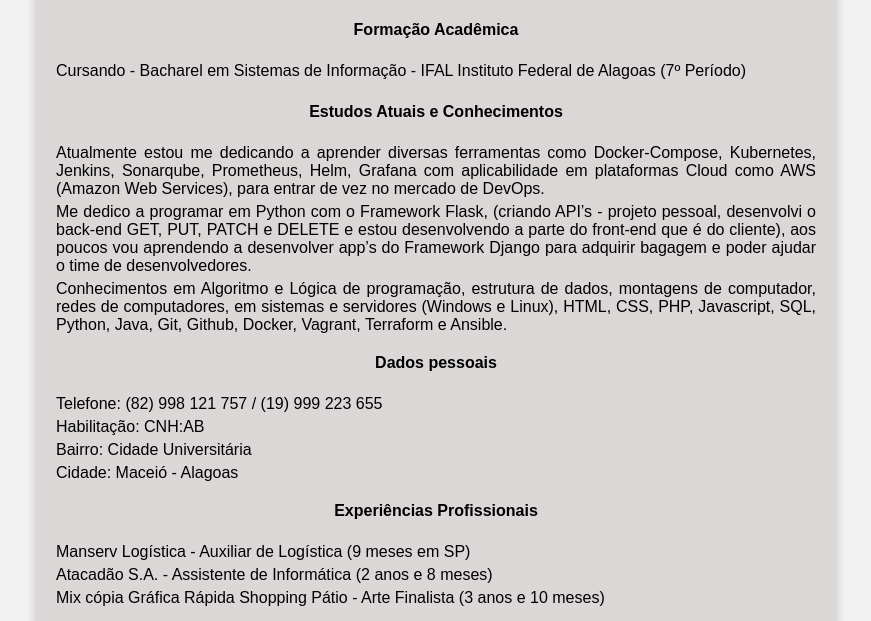
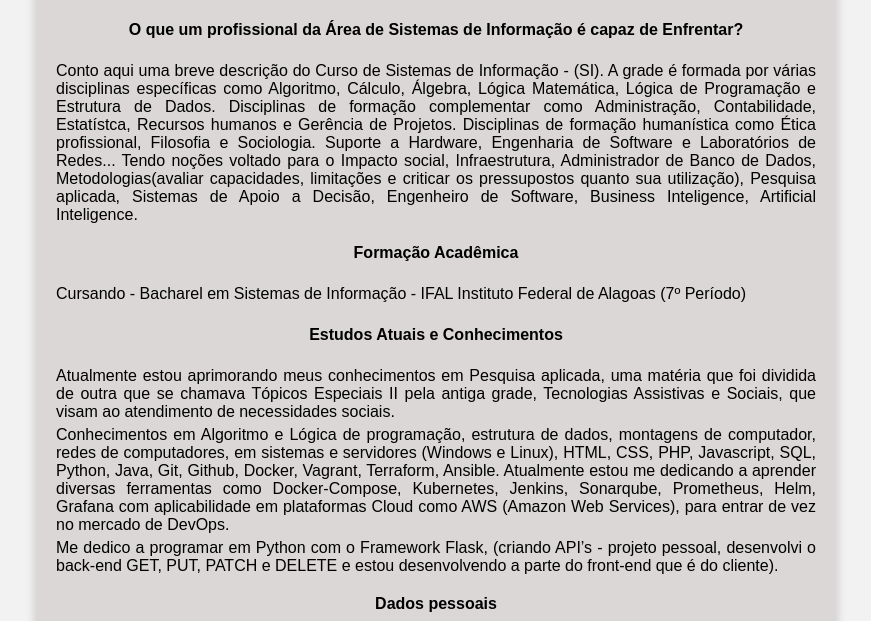
Before and after one commit to cananeadouglas/cananeadouglas.github.io, a plain HTML site: page index.html in a window 1280 px wide. Shown: the part 1471-2092 px from the top of the page, without its empty margins (204-1075 px from the left). Drawn offline with Linux system fonts and the light colour scheme.

Commit message:
Enviado no dia 03.03.2023 para o repositório online.

```diff
--- a/index.html
+++ b/index.html
@@ -29,6 +29,10 @@
           <img src="https://img.shields.io/badge/-LinkedIn-%230077B5?style=for-the-badge&logo=linkedin&logoColor=white" target="_blank"></a>
       </div>
       <br><br>
+      <p align="center">O que um profissional da Área de Sistemas de Informação é capaz de Enfrentar?</p><br>
+      <ul>
+        <li align="justify">Conto aqui uma breve descrição do Curso de Sistemas de Informação - (SI). A grade é formada por várias disciplinas específicas como Algoritmo, Cálculo, Álgebra, Lógica Matemática, Lógica de Programação e Estrutura de Dados. Disciplinas de formação complementar como Administração, Contabilidade, Estatístca, Recursos humanos e Gerência de Projetos. Disciplinas de formação humanística como Ética profissional, Filosofia e Sociologia. Suporte a Hardware, Engenharia de Software e Laboratórios de Redes... Tendo noções voltado para o Impacto social, Infraestrutura, Administrador de Banco de Dados, Metodologias(avaliar capacidades, limitações e criticar os pressupostos quanto sua utilização), Pesquisa aplicada, Sistemas de Apoio a Decisão, Engenheiro de Software, Business Inteligence, Artificial Inteligence.</li>
+      </ul>
       <p align="center">Formação Acadêmica</p><br>
       <ul>
         <li>Cursando - Bacharel em Sistemas de Informação - IFAL Instituto Federal de Alagoas (7º Período)</li>
@@ -36,13 +40,13 @@
         <p align="center">Estudos Atuais e Conhecimentos</p>
       <br>
       <ul>
-        <li align="justify">Atualmente estou me dedicando a aprender diversas ferramentas como Docker-Compose, Kubernetes, Jenkins, Sonarqube, Prometheus, Helm, Grafana com aplicabilidade em plataformas Cloud como AWS (Amazon Web Services), para entrar de vez no mercado de DevOps.</li>
-        <li align="justify">Me dedico a programar em Python com o Framework Flask, (criando API’s - projeto pessoal, desenvolvi o back-end GET, PUT, PATCH e DELETE e estou desenvolvendo a parte do front-end que é do cliente), aos poucos vou aprendendo a desenvolver app’s do Framework Django para adquirir bagagem e poder ajudar o time de desenvolvedores.</li>
-        <li align="justify">Conhecimentos em Algoritmo e Lógica de programação, estrutura de dados, montagens de computador, redes de computadores, em sistemas e servidores (Windows e Linux), HTML, CSS, PHP, Javascript, SQL, Python, Java, Git, Github, Docker, Vagrant, Terraform e Ansible.</li>
-      </ul>
+        <li align="justify">Atualmente estou aprimorando meus conhecimentos em Pesquisa aplicada, uma matéria que foi dividida de outra que se chamava Tópicos Especiais II pela antiga grade, Tecnologias Assistivas e Sociais, que visam ao atendimento de necessidades sociais.</li>
+        <li align="justify">Conhecimentos em Algoritmo e Lógica de programação, estrutura de dados, montagens de computador, redes de computadores, em sistemas e servidores (Windows e Linux), HTML, CSS, PHP, Javascript, SQL, Python, Java, Git, Github, Docker, Vagrant, Terraform, Ansible. Atualmente estou me dedicando a aprender diversas ferramentas como Docker-Compose, Kubernetes, Jenkins, Sonarqube, Prometheus, Helm, Grafana com aplicabilidade em plataformas Cloud como AWS (Amazon Web Services), para entrar de vez no mercado de DevOps.</li>
+        <li align="justify">Me dedico a programar em Python com o Framework Flask, (criando API’s - projeto pessoal, desenvolvi o back-end GET, PUT, PATCH e DELETE e estou desenvolvendo a parte do front-end que é do cliente).</li>
+</ul>
       <p align="center">Dados pessoais</p><br>
       <ul>
-        <li>Telefone: (82) 998 121 757 / (19) 999 223 655</li>
+        <li>Telefone: (82) 998-121-757 / (19) 999-223-655</li>
         <li>Habilitação: CNH:AB</li>
         <li>Bairro: Cidade Universitária</li>
         <li>Cidade: Maceió - Alagoas</li>
@@ -51,7 +55,7 @@
       <ul>
         <li>Manserv Logística - Auxiliar de Logística (9 meses em SP)</li>
         <li>Atacadão S.A. - Assistente de Informática (2 anos e 8 meses)</li>
-        <li>Mix cópia Gráfica Rápida Shopping Pátio - Arte Finalista (3 anos e 10 meses)</li>
+        <li>Mix Cópia Gráfica Rápida Shopping Pátio - Arte Finalista (3 anos e 10 meses)</li>
       </ul>
       <div>
         <a href="https://wa.me/5582998121757" target="_blank" style="text-decoration:none;"><img align="center"   height="40" width="40" src="https://logopng.com.br/logos/whatsapp-33.png"></a>
```
